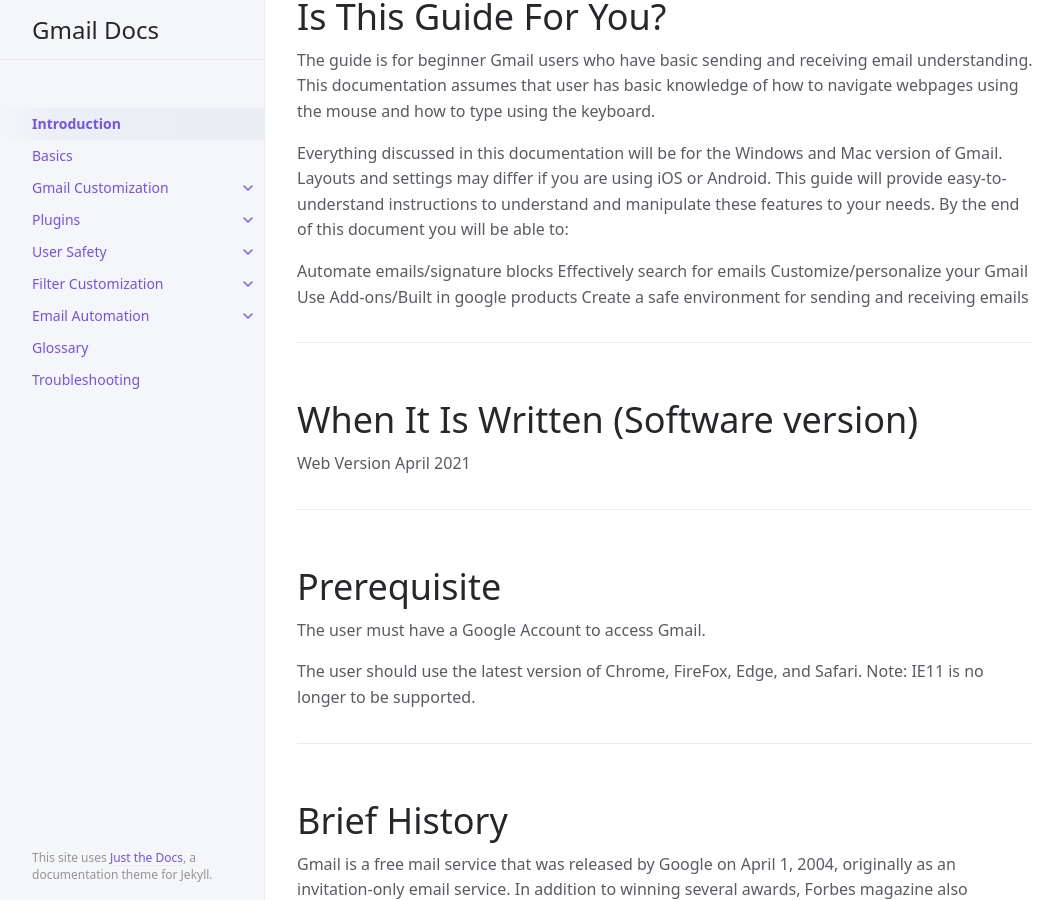
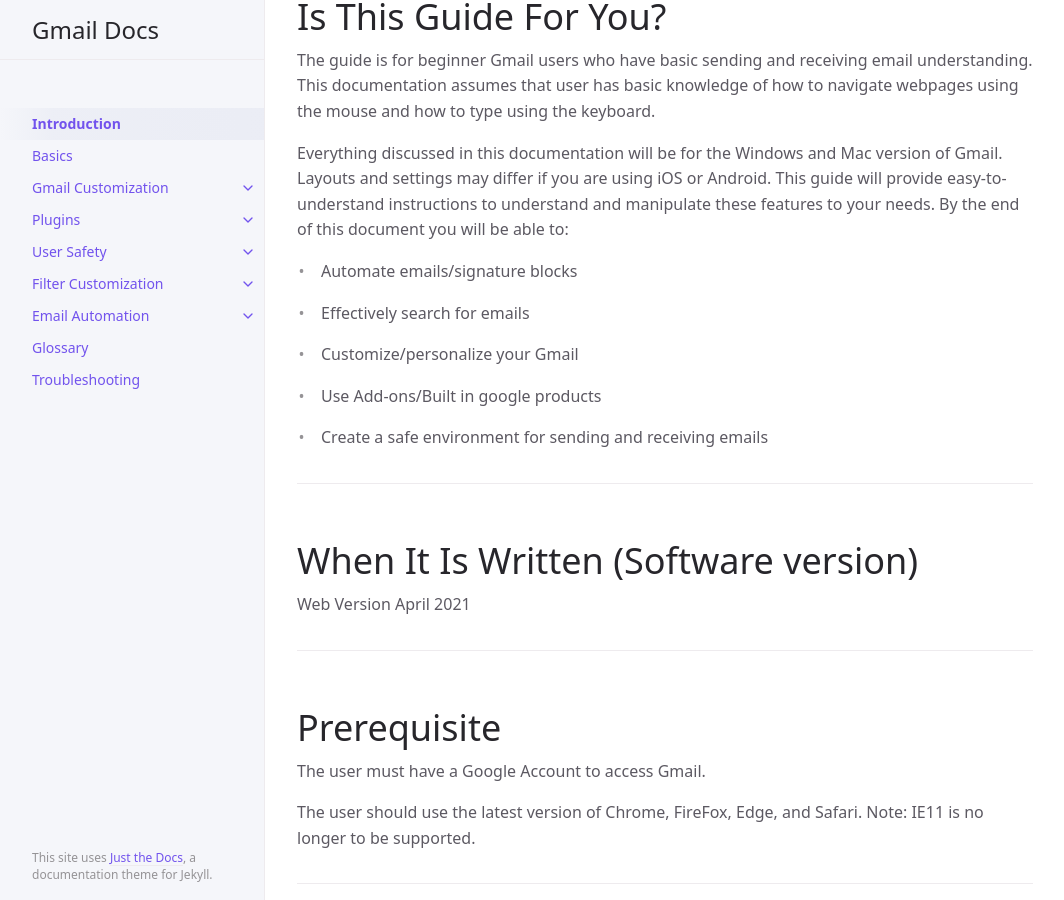
Before and after one commit to Joonior-Programmer/Gmail_Docs, a Jekyll site: the page built from index.md, in a window 1280 px wide and 900 px high, scrolled down 780 px. Shown: the whole window, without its empty margins (107-1171 px from the left). Built offline with Jekyll 4.4.1, drawn with Linux system fonts in a browser that asks for light colours.

```diff
--- a/index.md
+++ b/index.md
@@ -29,11 +29,15 @@ The guide is for beginner Gmail users who have basic sending and receiving email
 
 Everything discussed in this documentation will be for the Windows and Mac version of Gmail. Layouts and settings may differ if you are using iOS or Android. This guide will provide easy-to-understand instructions to understand and manipulate these features to your needs. By the end of this document you will be able to:
 
-Automate emails/signature blocks
-Effectively search for emails
-Customize/personalize your Gmail
-Use Add-ons/Built in google products
-Create a safe environment for sending and receiving emails
+* Automate emails/signature blocks
+
+* Effectively search for emails
+
+* Customize/personalize your Gmail
+
+* Use Add-ons/Built in google products
+
+* Create a safe environment for sending and receiving emails
 
 ---
 
```
